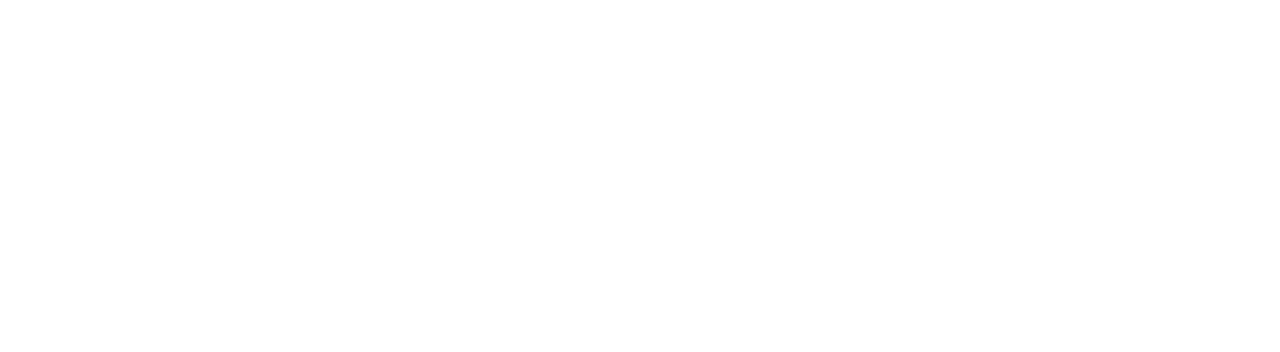
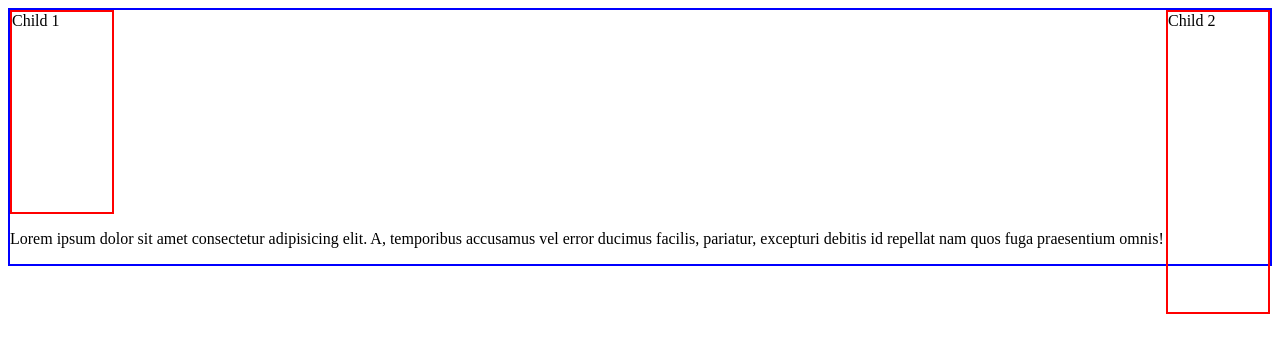
Before and after one commit to Baibhavi/Front-End, a plain HTML site: page Lecture5/index.html in a window 1280 px wide. Drawn offline with Linux system fonts and the light colour scheme.

Commit message:
float property

```diff
--- a/Lecture5/index.html
+++ b/Lecture5/index.html
@@ -7,6 +7,15 @@
     <title>Document</title>
 </head>
 <body>
-
+    <div class="container">
+        <div class="child1">
+            Child 1
+        </div>
+        <div class="child2">
+            Child 2
+        </div>
+        <div class="clearfix"></div>
+        <p>Lorem ipsum dolor sit amet consectetur adipisicing elit. A, temporibus accusamus vel error ducimus facilis, pariatur, excepturi debitis id repellat nam quos fuga praesentium omnis!</p>
+    </div>
 </body>
 </html>
--- a/Lecture5/style.css
+++ b/Lecture5/style.css
@@ -0,0 +1,19 @@
+.child1{
+    height: 200px;
+    width: 100px;
+    border: 2px solid red;
+    float: left;
+}
+.container{
+    border: 2px solid blue;
+}
+.child2{
+    height: 300px;
+    width: 100px;
+    border: 2px solid red;
+    float: right;
+}
+.clearfix{
+    /* clear: both; */
+    clear: left;
+}
```
